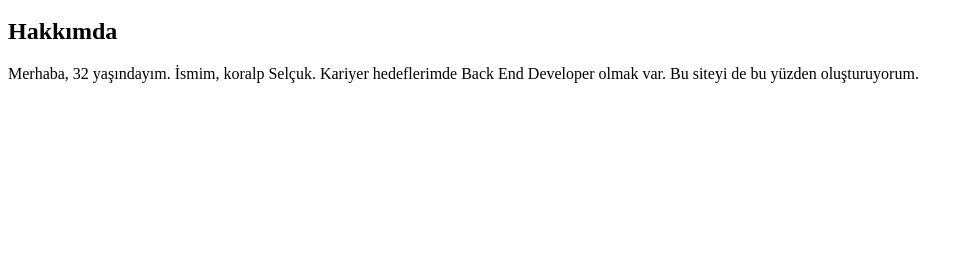
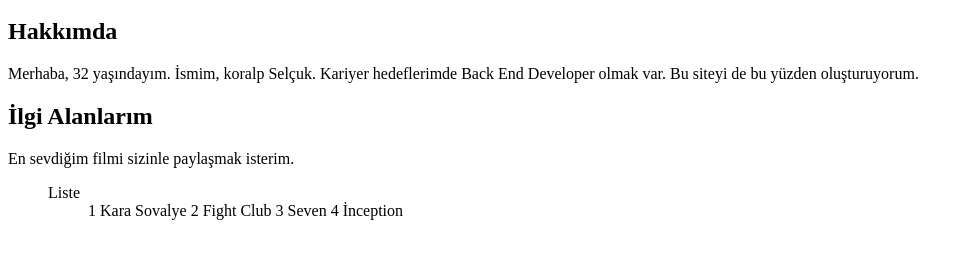
Before and after one commit to Koralpselcuk/kodluyoruzilkrepo, a plain HTML site: page index.html in a window 1280 px wide. Shown: the part 48-306 px from the top of the page, without its empty margins (0-973 px from the left). Drawn offline with Linux system fonts and the light colour scheme.

Commit message:
Update index.html

```diff
--- a/index.html
+++ b/index.html
@@ -1,3 +1,17 @@
 <h1>Koralp Selçuk</h1>
 <h2>Hakkımda</h2>
 <p>Merhaba, 32 yaşındayım. İsmim, koralp Selçuk. Kariyer hedeflerimde Back End Developer olmak var. Bu siteyi de bu yüzden oluşturuyorum.</p>
+
+<h2>İlgi Alanlarım</h2>
+<p>En sevdiğim filmi sizinle paylaşmak isterim.
+<a href="https://www.imdb.com/title/tt0468569/?ref_=chttp_t_3"></a>
+</p>
+<p>
+<ul>Liste
+    <ol>1 Kara Sovalye
+        2 Fight Club
+        3 Seven
+        4 İnception
+        </ol>
+</ul>
+</p>
```
